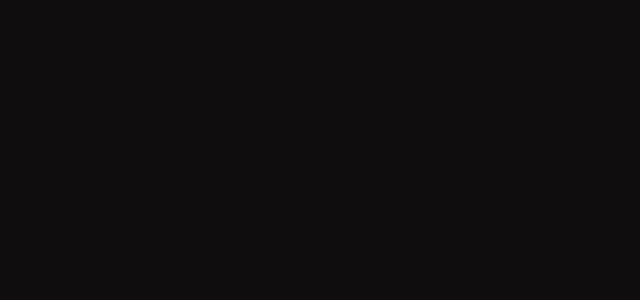
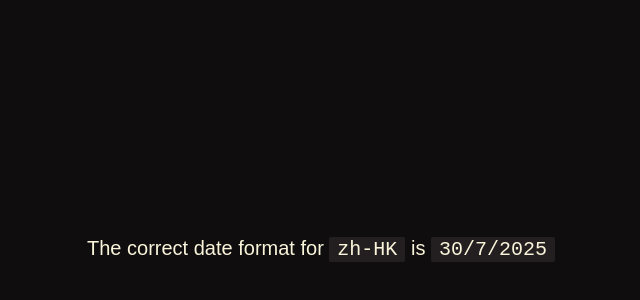
Before and after one commit to sgarcialaguna/react.gg-challenges, a React (Vite) app: page /usePreferredLanguage in a window 1280 px wide. Before the commit this address had no page. Shown: the part 918-1218 px from the top of the page, without its empty margins (319-959 px from the left). Before the commit the page ends 800 px from the top, so only its background shows below. Built offline with nearby package versions, Linux system fonts and the light colour scheme.

Commit message:
Scaffold usePreferredLanguage

```diff
--- a/src/App.tsx
+++ b/src/App.tsx
@@ -1,9 +1,10 @@
 import "./theme.css";
 
-import UseDocumentTitle from "./hooks/useDocumentTitle/UseDocumentTitleExample";
-import UseDefault from "./hooks/useDefault/UseDefaultExample";
-import UseToggle from "./hooks/useToggle/UseToggleExample";
-import UsePrevious from "./hooks/usePrevious/UsePreviousExample";
+import UseDocumentTitleExample from "./hooks/useDocumentTitle/UseDocumentTitleExample";
+import UseDefaultExample from "./hooks/useDefault/UseDefaultExample";
+import UseToggleExample from "./hooks/useToggle/UseToggleExample";
+import UsePreviousExample from "./hooks/usePrevious/UsePreviousExample";
+import UsePreferredLanguageExample from "./hooks/usePreferredLanguage/UsePreferredLanguageExample";
 
 import Root from "./Root";
 import { Routes, Route } from "react-router";
@@ -12,10 +13,14 @@
   return (
     <Routes>
       <Route path="/" element={<Root />}>
-        <Route path="/useDocumentTitle" element={<UseDocumentTitle />} />
-        <Route path="/useDefault" element={<UseDefault />} />
-        <Route path="/useToggle" element={<UseToggle />} />
-        <Route path="/usePrevious" element={<UsePrevious />} />
+        <Route path="/useDocumentTitle" element={<UseDocumentTitleExample />} />
+        <Route path="/useDefault" element={<UseDefaultExample />} />
+        <Route path="/useToggle" element={<UseToggleExample />} />
+        <Route path="/usePrevious" element={<UsePreviousExample />} />
+        <Route
+          path="/usePreferredLanguage"
+          element={<UsePreferredLanguageExample />}
+        />
       </Route>
     </Routes>
   );
--- a/src/Root.tsx
+++ b/src/Root.tsx
@@ -17,6 +17,7 @@
         <option value="/useDefault">useDefault</option>
         <option value="/useToggle">useToggle</option>
         <option value="/usePrevious">usePrevious</option>
+        <option value="/usePreferredLanguage">usePreferredLanguage</option>
       </select>
       <Outlet></Outlet>
     </>
--- /dev/null
+++ b/src/hooks/usePreferredLanguage/UsePreferredLanguageExample.tsx
@@ -0,0 +1,20 @@
+import usePreferredLanguage from "./usePreferredLanguage";
+import "./styles.css";
+
+export default function App() {
+  const language = usePreferredLanguage();
+
+  return (
+    <section>
+      <h1>usePreferredLanguage</h1>
+      <p>
+        You can change your preferred language here -
+        chrome://settings/languages
+      </p>
+      <h2>
+        The correct date format for <pre>{language}</pre> is{" "}
+        <time>{new Date(Date.now()).toLocaleDateString(language)}</time>
+      </h2>
+    </section>
+  );
+}
--- /dev/null
+++ b/src/hooks/usePreferredLanguage/styles.css
@@ -0,0 +1,21 @@
+section {
+    text-align: center;
+}
+
+pre,
+time {
+    display: inline-block;
+    background: var(--charcoal);
+    padding: 1px 8px;
+    font-family: monospace;
+    border-radius: 2px;
+}
+
+p {
+    font-size: 14px;
+    display: block;
+}
+
+a {
+    color: var(--beige);
+}
--- /dev/null
+++ b/src/hooks/usePreferredLanguage/usePreferredLanguage.ts
@@ -0,0 +1,3 @@
+export default function usePreferredLanguage() {
+    return "zh-HK";
+}
```
